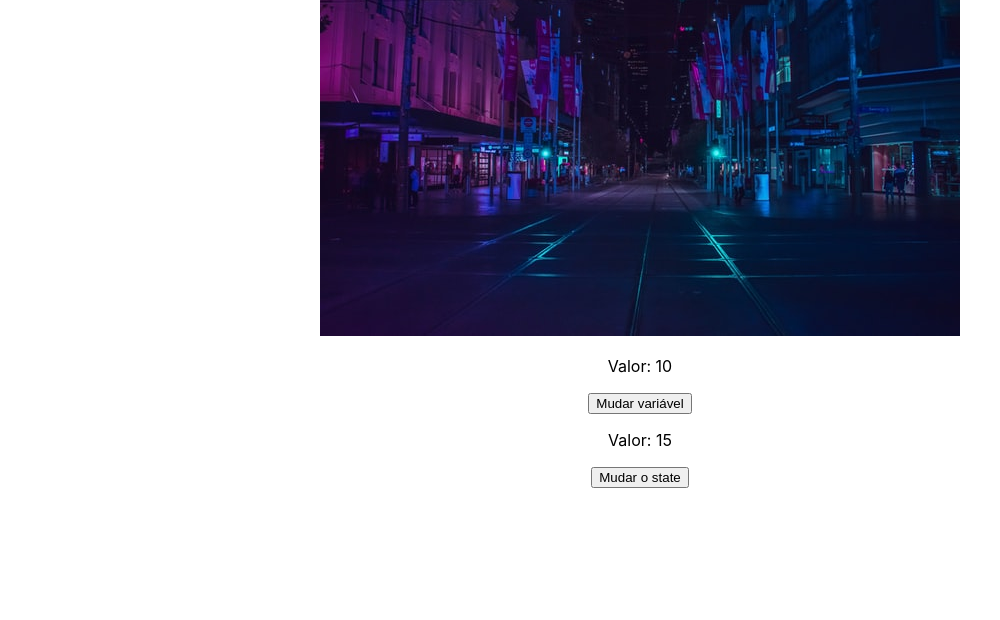
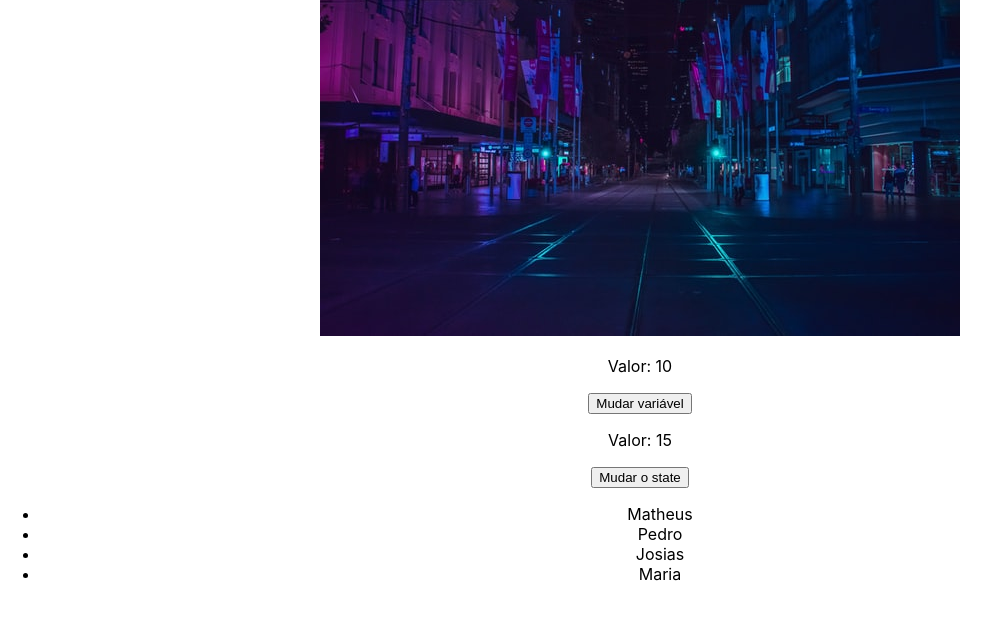
Before and after one commit to PatrikAlmeida/react, a React (Create React App) app in the folder avancando/: page / in a window 1280 px wide. Shown: the part 604-1224 px from the top of the page, without its empty margins (0-1000 px from the left). Built offline with nearby package versions, Linux system fonts and the light colour scheme.

Commit message:
renderização de listas

```diff
--- a/avancando/src/App.js
+++ b/avancando/src/App.js
@@ -1,6 +1,7 @@
 import './App.css';
 
 import City from './assets/city.jpg'
+import ListPender from './components/ListPender';
 import ManageData from './components/ManageData';
 
 function App() {
@@ -16,6 +17,7 @@ function App() {
       <img src={City} alt="Cidade" />
       </div>
       <ManageData />
+      <ListPender />
     </div>
   );
 }
--- /dev/null
+++ b/avancando/src/components/ListPender.js
@@ -0,0 +1,18 @@
+import {useState} from 'react'
+
+const ListPender = () => {
+    const [list] = useState(["Matheus", "Pedro", "Josias", "Maria"])
+
+
+  return (
+    <div>
+        <ul>
+            {list.map((item) => (
+                <li>{item}</li>
+            ))}
+        </ul>
+    </div>
+  )
+}
+
+export default ListPender
```
